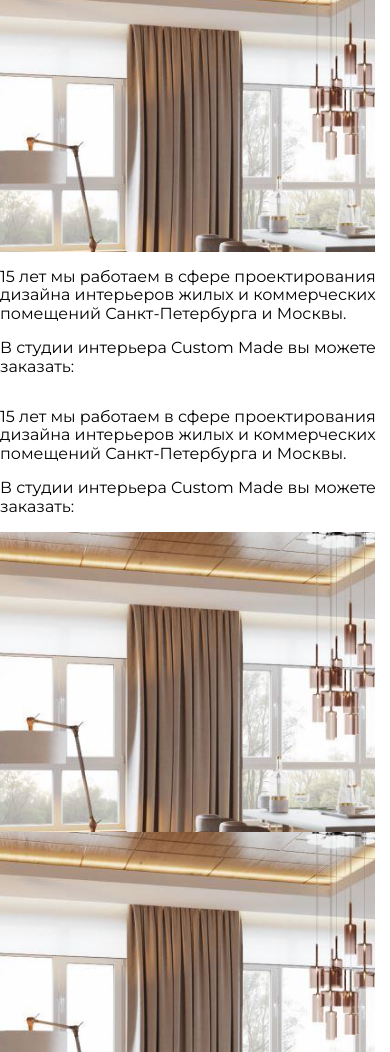
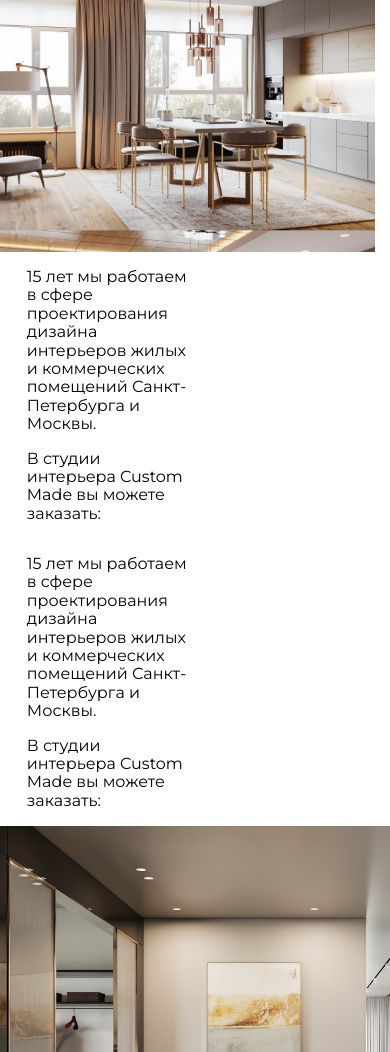
Before and after one commit to sergbbg/studio-website-js, a plain HTML site: page services.html in a window 390 px wide. Shown: the part 151-1203 px from the top of the page. Drawn offline with nearby package versions, Linux system fonts and the light colour scheme.

Commit message:
service3

```diff
--- a/scss/layout/_service.scss
+++ b/scss/layout/_service.scss
@@ -101,19 +101,41 @@
 //   }
 //  }
 // }
-
+.service-list-1-text{
+   display: flex;
+   justify-content: center;
+   align-items: center;
+   width: 55%;
+}
 .service-item-list{
    display: flex;
 }
 .service-list-1-img{
-   width: 624px;
+   background:url(img/service2.png);
+   background-size: 100% auto;
+}
+.service-list-2-img{
+   background:url(img/service3.png);
+}
+.service-list-3-img{
+  background:url(img/service4.png);
+}
+.service-list-4-img{
+   background:url(img/service6.png);
+}
+
+
+.service-list-img-mod{
+   width: 45%;
    height: 464px;
-   background:url(img/service2.png);
+}
 
+.service-text{
+   width: 75%;
 }
 
 @media all and (max-width:800px) {
-   .service-list-1-img{
+   .service-list-img-mod{
       width: 309px;
       height: 463px;
       width: 100%;
--- a/services.html
+++ b/services.html
@@ -204,10 +204,11 @@
 
       <section class="service-item">
         <div class="service-item-list service-item-list-1">
-          <div class="service-list-1-img">
+          <div class="service-list-1-img  service-list-img-mod ">
 
           </div>
           <div class="service-list-1-text">
+            <div class="service-text">
             <p>  15 лет мы работаем в сфере проектирования
               дизайна интерьеров жилых и коммерческих помещений
               Санкт-Петербурга и Москвы.</p>
@@ -216,10 +217,11 @@
               </p>
               </div>
           </div>
+        </div>
 
         <div class="service-item-list service-item-list-1">
           <div class="service-list-1-text">
-            <div>
+            <div class="service-text">
             <p>  15 лет мы работаем в сфере проектирования
               дизайна интерьеров жилых и коммерческих помещений
               Санкт-Петербурга и Москвы.</p>
@@ -228,17 +230,18 @@
               </p>
           </div>
         </div>
-          <div class="service-list-1-img">
+          <div class="service-list-2-img service-list-img-mod">
 
           </div>
 
         </div>
 
         <div class="service-item-list service-item-list-1">
-          <div class="service-list-1-img">
+          <div class="service-list-3-img service-list-img-mod ">
 
           </div>
           <div class="service-list-1-text">
+            <div class="service-text">
             <p>  15 лет мы работаем в сфере проектирования
               дизайна интерьеров жилых и коммерческих помещений
               Санкт-Петербурга и Москвы.</p>
@@ -247,10 +250,12 @@
               </p>
           </div>
           </div>
+        </div>
 
 
         <div class="service-item-list service-item-list-1">
-           <div class="service-list-1-text">
+           <div class="service-list-1-text ">
+            <div class="service-text">
             <p>  15 лет мы работаем в сфере проектирования
               дизайна интерьеров жилых и коммерческих помещений
               Санкт-Петербурга и Москвы.</p>
@@ -258,7 +263,8 @@
             В студии интерьера Custom Made вы можете заказать:
               </p>
           </div>
-          <div class="service-list-1-img">
+          </div>
+          <div class="service-list-4-img service-list-img-mod">
 
           </div>
 
```
Also changed, not shown: img/.png (added), img/service3.png (added), img/service4.png (added), img/service6.png (added), main.css, 1 other file. Lines whose indentation alone changed are shown as unchanged.
